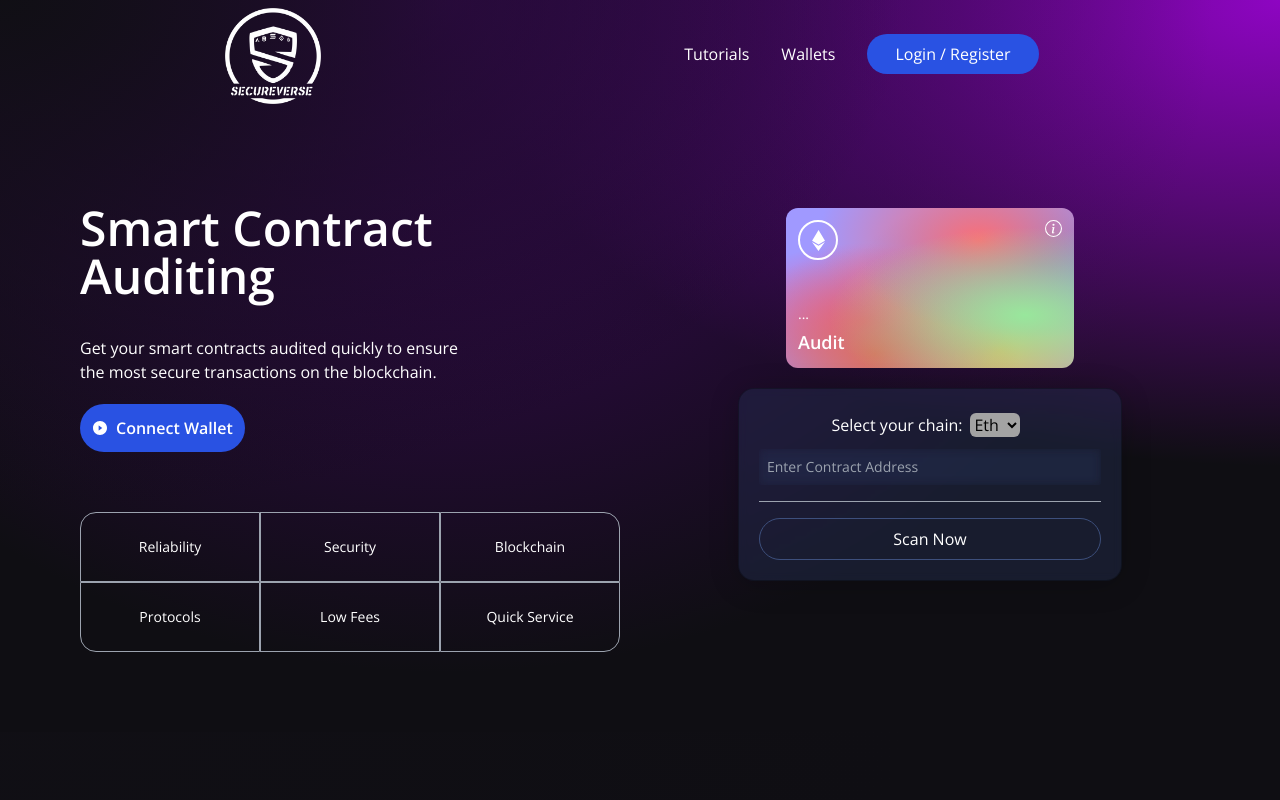
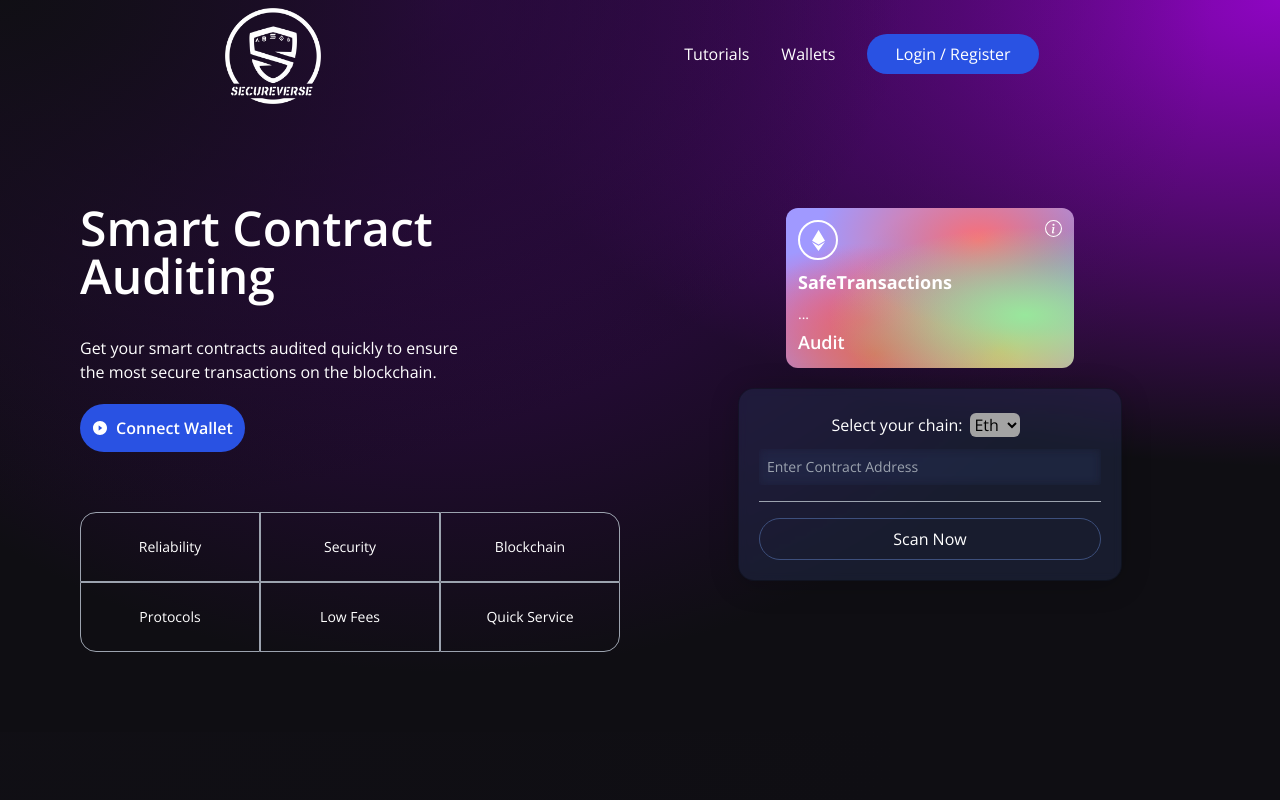
Before and after one commit to ShivamBhasin2002/secureverse, a React (Create React App) app: page / in a window 1280 px wide. Shown: the top 800 px of the page. Built offline with nearby package versions, Linux system fonts and the light colour scheme.

Commit message:
minor edits

```diff
--- a/src/Components/Welcome.jsx
+++ b/src/Components/Welcome.jsx
@@ -91,6 +91,10 @@ const Welcome = () => {
                 </div>
                 <BsInfoCircle fontSize={17} color="#fff" />
               </div>
+
+                <p className="text-white font-bold text-lg ">
+                  SafeTransactions
+                </p>
               <div>
                 <p className="text-white font-light text-sm">
                   {shortenAddress(currentAccount)}
```
